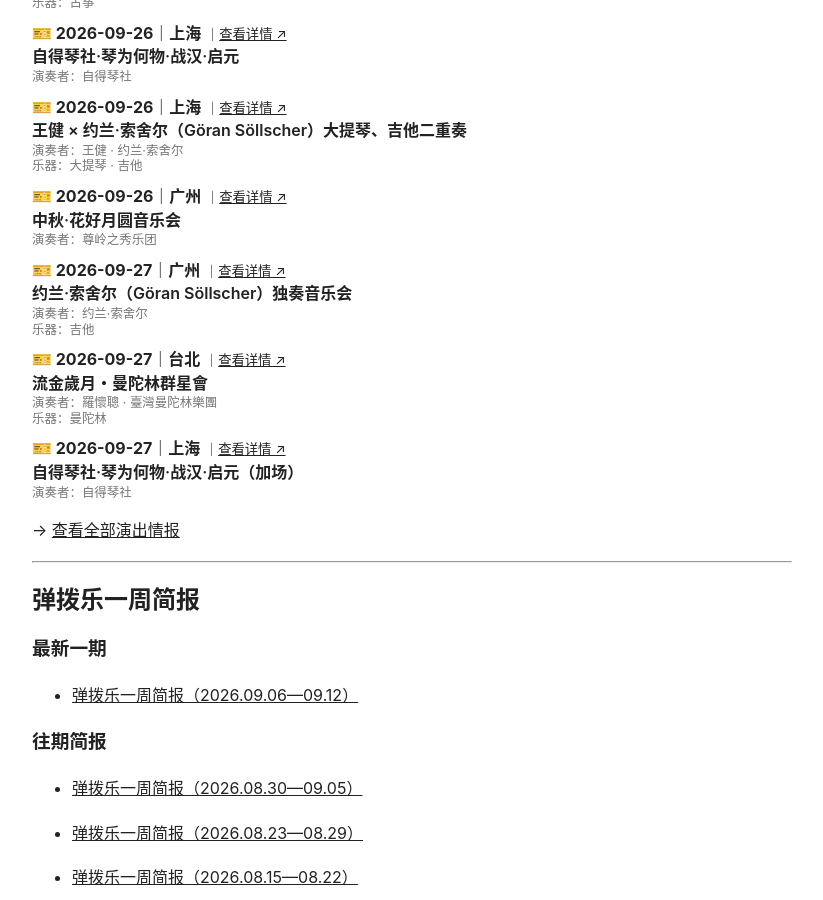
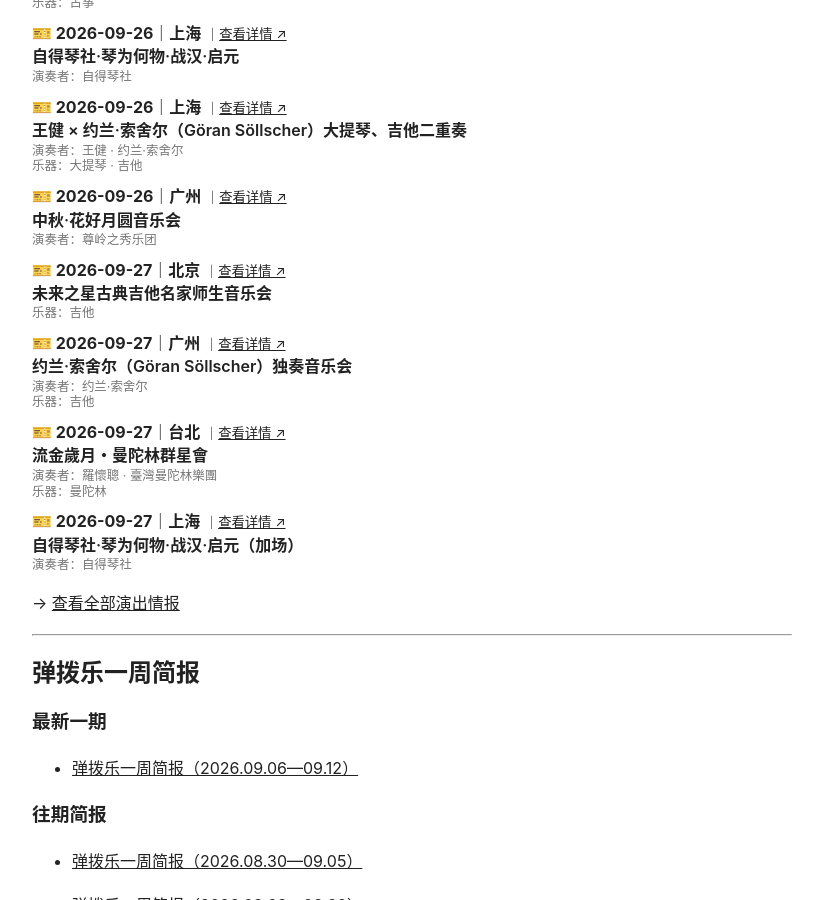
Before and after one commit to KeenKwok/boxianji, a Jekyll site: the page built from index.md, in a window 1280 px wide and 900 px high, scrolled down 1198 px. Shown: the whole window, without its empty margins (228-1051 px from the left). Built offline with Jekyll 4.4.1, drawn with Linux system fonts in a browser that asks for light colours.

Commit message:
更新 attention.yml

```diff
--- a/_data/attention.yml
+++ b/_data/attention.yml
@@ -1,3 +1,12 @@
+- id: "20260927-beijing-weilaizhixing-guitar"
+  date: "2026-09-27"
+  city: "北京"
+  title: "未来之星古典吉他名家师生音乐会"
+  performers: []
+  instruments:
+    - "吉他"
+  link: "https://mp.weixin.qq.com/s/8fI2ZHuh86NLwQMbib-nlA"
+
 - id: "20260926-hefei-wangzhongshan-wangguxiang"
   date: "2026-09-26"
   city: "合肥"
```
